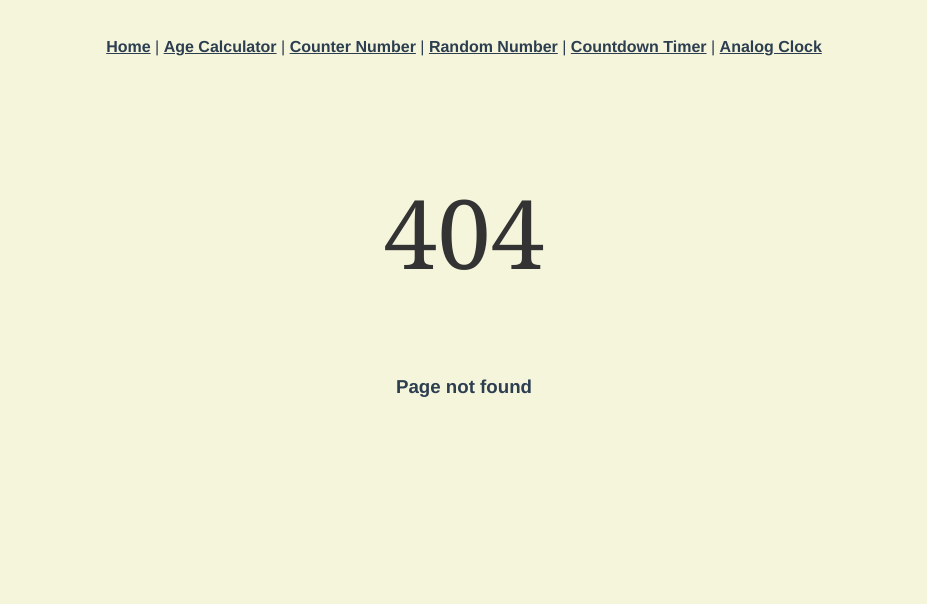
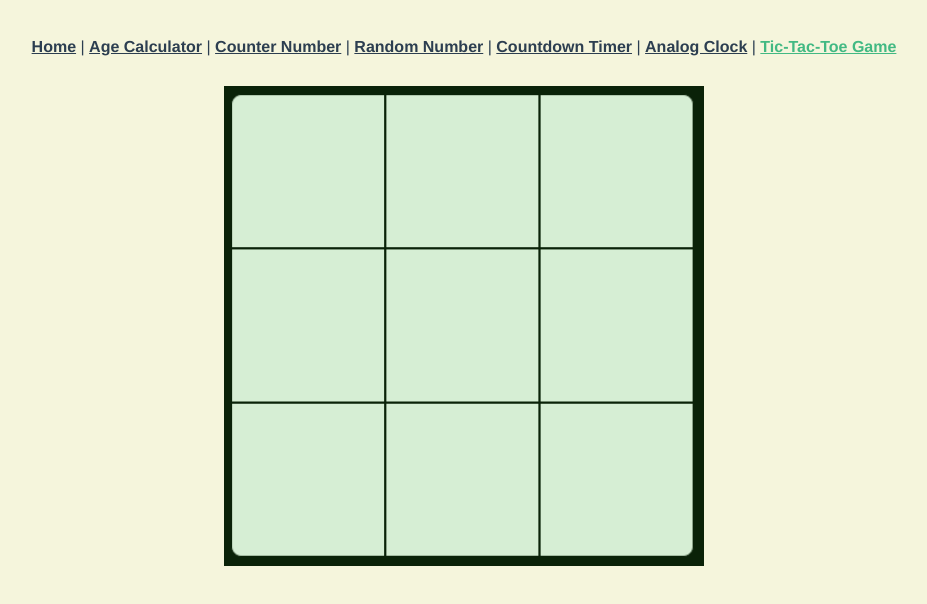
Before and after one commit to Samcn21/training, a Vue app in the folder init-vue/: page /tic-tac-toe-game in a window 1280 px wide. Before the commit this address had no page. Shown: the top 604 px of the page, without its empty margins (176-1103 px from the left). Built offline with nearby package versions, Linux system fonts and the light colour scheme.

Commit message:
220604: tic-tac-toe started

```diff
--- a/init-vue/src/App.vue
+++ b/init-vue/src/App.vue
@@ -5,7 +5,8 @@
     <router-link to="/counter-number">Counter Number</router-link> |
     <router-link to="/random-number">Random Number</router-link> |
     <router-link to="/countdown-timer">Countdown Timer</router-link> |
-    <router-link to="/analog-clock">Analog Clock</router-link>
+    <router-link to="/analog-clock">Analog Clock</router-link> |
+    <router-link to="/tic-tac-toe-game">Tic-Tac-Toe Game</router-link>
   </nav>
   <router-view/>
 </template>
--- /dev/null
+++ b/init-vue/src/components/GameResult.vue
@@ -0,0 +1,18 @@
+<template>
+
+</template>
+
+<script>
+export default {
+  props: ['result'],
+  methods: {
+    sendResult() {
+    this.$emit('end', this.result)
+    }
+  }
+}
+</script>
+
+<style>
+
+</style>
--- a/init-vue/src/router/index.js
+++ b/init-vue/src/router/index.js
@@ -6,6 +6,7 @@ import CounterNumber from '../views/CounterNumber.vue'
 import RandomNumber from '../views/RandomNumber.vue'
 import CountdownTimer from '../views/CountdownTimer.vue'
 import AnalogClock from '../views/AnalogClock.vue'
+import TicTacToeGame from '../views/TicTacToeGame.vue'
 
 const routes = [
   {
@@ -42,6 +43,11 @@ const routes = [
     path: '/analog-clock',
     name: 'analog-clock',
     component: AnalogClock
+  },
+  {
+  path: '/tic-tac-toe-game',
+  name: 'tic-tac-toe-game',
+  component: TicTacToeGame
   }
 ]
 
--- /dev/null
+++ b/init-vue/src/views/TicTacToeGame.vue
@@ -0,0 +1,206 @@
+<template>
+  <div class="gameBackground">
+    <div class="cellule" @click="play1">{{ content1 }}</div>
+    <div class="cellule" @click="play2">{{ content2 }}</div>
+    <div class="cellule" @click="play3">{{ content3 }}</div>
+    <div class="cellule" @click="play4">{{ content4 }}</div>
+    <div class="cellule" @click="play5">{{ content5 }}</div>
+    <div class="cellule" @click="play6">{{ content6 }}</div>
+    <div class="cellule" @click="play7">{{ content7 }}</div>
+    <div class="cellule" @click="play8">{{ content8 }}</div>
+    <div class="cellule" @click="play9">{{ content9 }}</div>
+    <div class="result-container" v-if = "gameIsOver">
+      <div class="result">
+        {{result}}
+      </div>
+    </div>
+  </div>
+  <GameResult v-if="gameIsOver" :result="result" @end="endGame" />
+</template>
+
+<script>
+import GameResult from '../components/GameResult.vue'
+
+export default {
+  components: { GameResult },
+  data() {
+    return {
+      content1: '',
+      content2: '',
+      content3: '',
+      content4: '',
+      content5: '',
+      content6: '',
+      content7: '',
+      content8: '',
+      content9: '',
+      xTurn: true,
+      gameIsOver: false,
+      result: null
+    }
+  },
+  methods: {
+    play1() {
+      if (this.xTurn == true && this.content1 == ''){
+        this.content1 = "x"
+      }else if (this.content1 == ''){
+        this.content1 = "o"
+      }
+      this.xTurn = !this.xTurn
+    },
+    play2() {
+      if (this.xTurn == true && this.content2 == ''){
+        this.content2 = "x"
+      }else if (this.content2 == '') {
+        this.content2 = "o"
+      }
+      this.xTurn = !this.xTurn
+    },
+    play3() {
+      if (this.xTurn == true && this.content3 == ''){
+        this.content3 = "x"
+      }else if (this.content3 == '') {
+        this.content3 = "o"
+      }
+      this.xTurn = !this.xTurn
+    },
+    play4() {
+      if (this.xTurn == true && this.content4 == ''){
+        this.content4 = "x"
+      }else if (this.content4 == '') {
+        this.content4 = "o"
+      }
+      this.xTurn = !this.xTurn
+    },
+    play5() {
+      if (this.xTurn == true && this.content5 == ''){
+        this.content5 = "x"
+      }else if (this.content5 == '') {
+        this.content5 = "o"
+      }
+      this.xTurn = !this.xTurn
+    },
+    play6() {
+      if (this.xTurn == true && this.content6 == ''){
+        this.content6 = "x"
+      }else if (this.content6 == '') {
+        this.content6 = "o"
+      }
+      this.xTurn = !this.xTurn
+    },
+    play7() {
+      if (this.xTurn == true && this.content7 == ''){
+        this.content7 = "x"
+      }else if (this.content7 == '') {
+        this.content7 = "o"
+      }
+      this.xTurn = !this.xTurn
+    },
+    play8() {
+      if (this.xTurn == true && this.content8 == ''){
+        this.content8 = "x"
+      }else if (this.content8 == '') {
+        this.content8 = "o"
+      }
+      this.xTurn = !this.xTurn
+    },
+    play9() {
+      if (this.xTurn == true && this.content9 == ''){
+        this.content9 = "x"
+      }else if (this.content9 == '') {
+        this.content9 = "o"
+      }
+      this.xTurn = !this.xTurn
+    },
+    endGame() {
+      this.result = result
+      this.gameIsOver = true
+    }
+  },
+  updated() {
+    if (
+      this.content1 == 'x' && this.content2 == 'x' && this.content3 == "x" ||
+      this.content4 == 'x' && this.content5 == 'x' && this.content6 == 'x' ||
+      this.content7 == 'x' && this.content8 == 'x' && this.content9 == 'x' ||
+      this.content1 == 'x' && this.content4 == 'x' && this.content7 == 'x' ||
+      this.content2 == 'x' && this.content5 == 'x' && this.content8 == 'x' ||
+      this.content3 == 'x' && this.content6 == 'x' && this.content9 == 'x' ||
+      this.content3 == 'x' && this.content5 == 'x' && this.content7 == 'x' ||
+      this.content1 == 'x' && this.content5 == 'x' && this.content9 == 'x') {
+        this.gameIsOver = true
+        this.result = "X is Winner"
+    }else if (
+      this.content1 == 'o' && this.content2 == 'o' && this.content3 == 'o' ||
+      this.content4 == 'o' && this.content5 == 'o' && this.content6 == 'o' ||
+      this.content7 == 'o' && this.content8 == 'o' && this.content9 == 'o' ||
+      this.content1 == 'o' && this.content4 == 'o' && this.content7 == 'o' ||
+      this.content2 == 'o' && this.content5 == 'o' && this.content8 == 'o' ||
+      this.content3 == 'o' && this.content6 == 'o' && this.content9 == 'o' ||
+      this.content3 == 'o' && this.content5 == 'o' && this.content7 == 'o' ||
+      this.content1 == 'o' && this.content5 == 'o' && this.content9 == 'o') {
+        this.gameIsOver = true
+        this.result = "O is Winner"
+    }else if (
+      this.content1 !='' && this.content2 !='' && this.content3 !='' && this.content4 !='' && this.content5 !='' &&
+      this.content6 !='' && this.content7 !='' && this.content8 !='' && this.content9 !=''
+    ) {
+      this.gameIsOver = true
+      this.result = "Draw!"
+    }
+  }
+}
+</script>
+
+<style scoped>
+  * {
+    box-sizing: border-box;
+  }
+
+  .gameBackground {
+    background-image: url(../assets/images-tic-tac-toe-game/gameBackground.png);
+    background-repeat: no-repeat;
+    background-size: contain;
+    width: 30rem;
+    height: 30rem;
+    margin: 0 auto;
+    z-index: -1;
+    display: flex;
+    flex-wrap: wrap;
+  }
+
+  .cellule {
+    width: 10rem;
+    height: 10rem;
+    background-color: rgba(50, 170, 44, 0.2);
+    position: relative;
+    flex-wrap: wrap;
+    display: flex;
+    cursor: pointer;
+    text-align: center;
+    font-size: 100pt;
+    justify-content: center;
+  }
+
+  .result-container {
+    justify-content: center;
+    background: rgba(0, 0, 0, 0.6);
+    position: fixed;
+    top: 0;
+    left: 0;
+    right: 0;
+    bottom: 0;
+  }
+
+  .result {
+    width: 500px;
+    height: 300px;
+    background-color: yellowgreen;
+    font-size: 50pt;
+    position: relative;
+    margin: 200px auto;
+    text-align: center;
+    justify-content: center;
+    padding: 40px;
+  }
+
+</style>
```
Also changed, not shown: init-vue/src/assets/images-tic-tac-toe-game/gameBackground.png (added).
